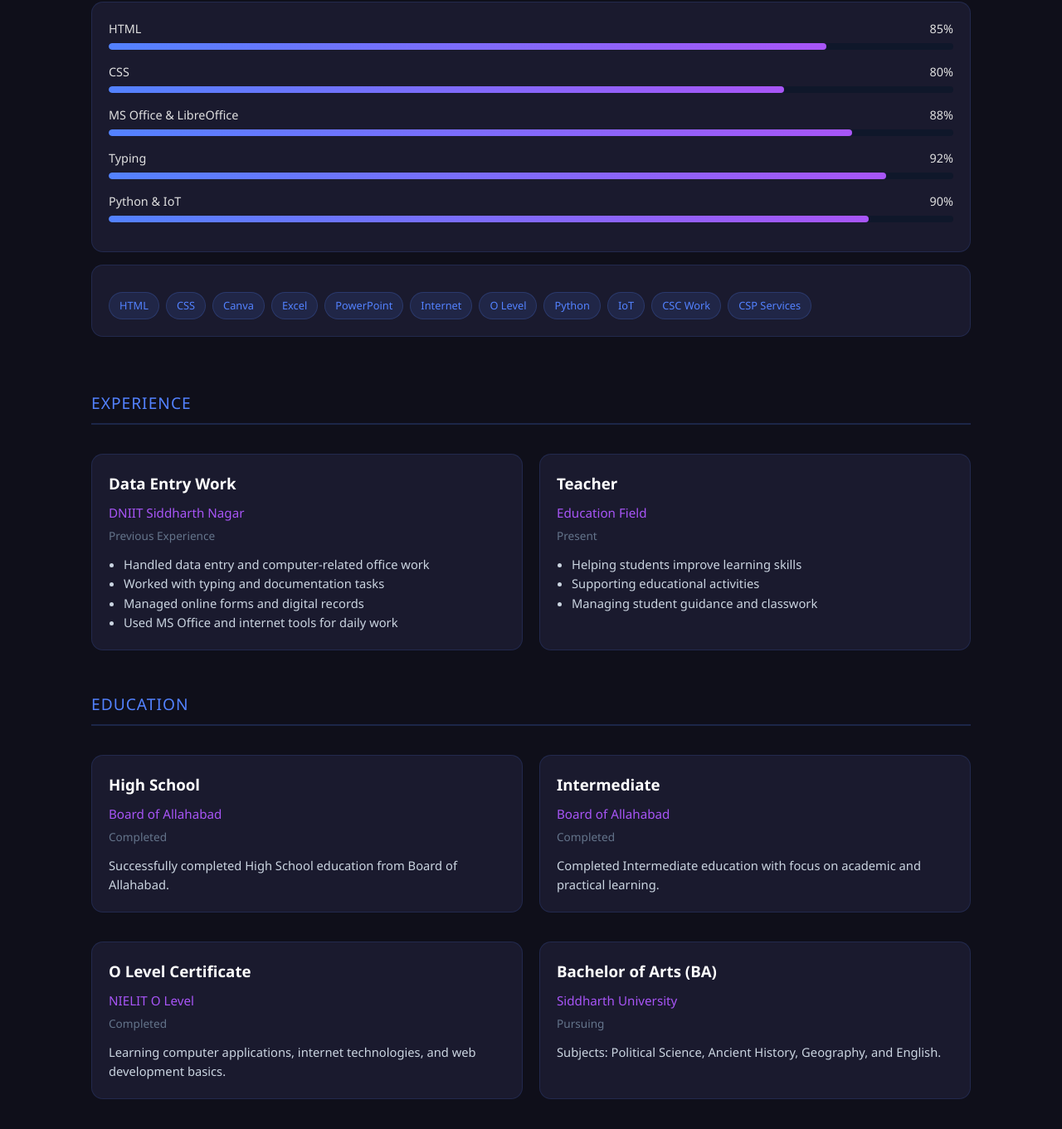
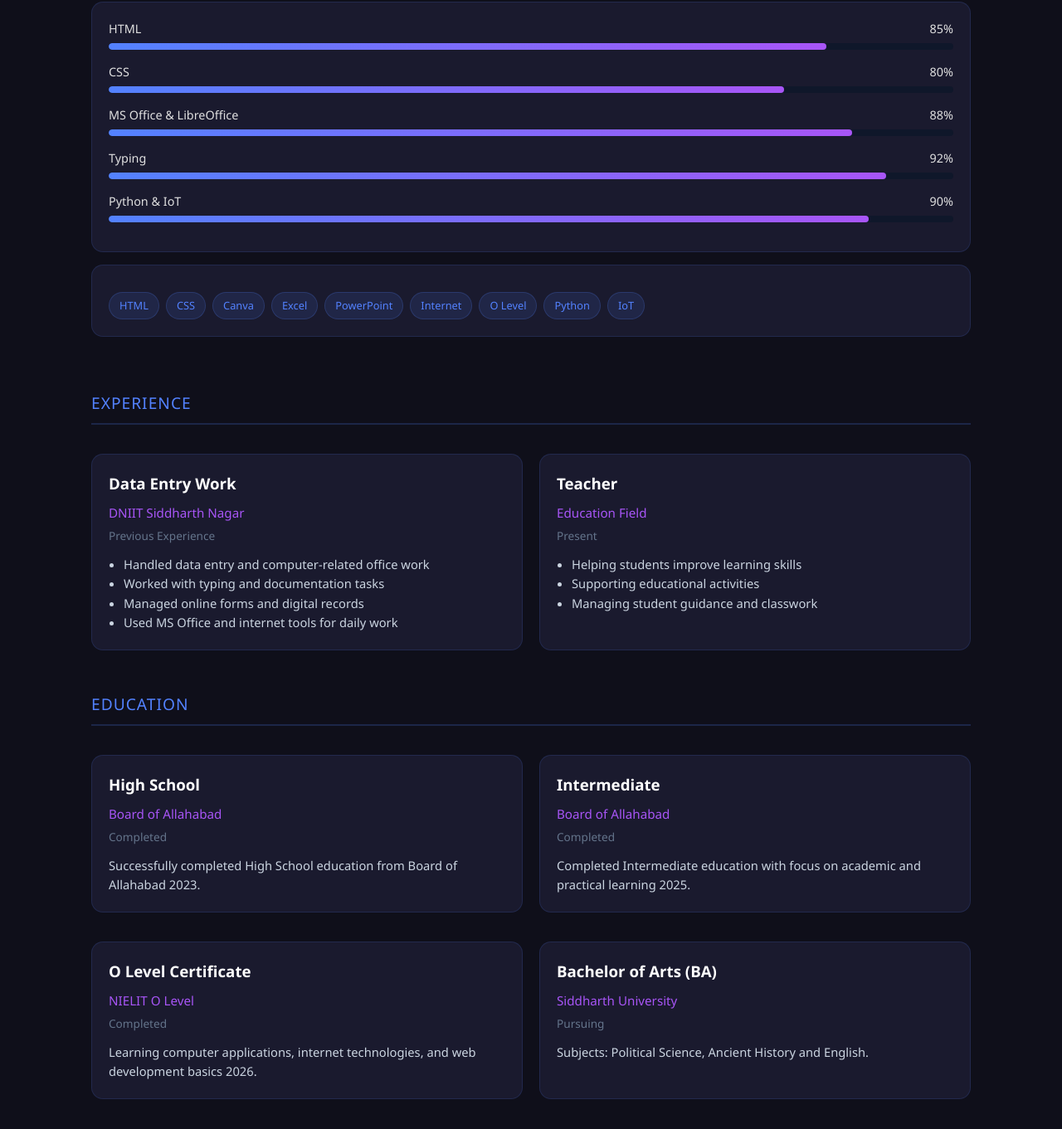
Before and after one commit to devendrapandey2/devendra-portfolio, a plain HTML site: page index.html in a window 1280 px wide. Shown: the part 1436-2797 px from the top of the page at 83% size. Drawn offline with Linux system fonts and the light colour scheme.

```diff
--- a/index.html
+++ b/index.html
@@ -5,7 +5,7 @@
   <meta name="google-site-verification" content="l_BvoEevDuZffkH3VBqFAEmRy_k-RLtdC06_AFcCmac" />
   <meta charset="UTF-8" />
   <meta name="viewport" content="width=device-width, initial-scale=1.0"/>
-  <title>Devendra Pandey | Ultra Portfolio</title>
+  <title>Devendra Pandey | Portfolio</title>
 
   <style>
     * {
@@ -402,7 +402,7 @@
   <h1>DEVENDRA PANDEY</h1>
 
   <p class="tagline">
-    Web Developer • IAS Aspirant • Computer Teacher • Data Operator
+    Web Developer • Computer Teacher • Data Operator
   </p>
 
   <div style="margin-top:20px; position:relative; z-index:1;">
@@ -588,8 +588,6 @@
         <span class="tag">O Level</span>
         <span class="tag">Python</span>
         <span class="tag">IoT</span>
-        <span class="tag">CSC Work</span>
-        <span class="tag">CSP Services</span>
       </div>
     </div>
   </section>
@@ -637,7 +635,7 @@
 
       <p>
         Successfully completed High School education
-        from Board of Allahabad.
+        from Board of Allahabad 2023.
       </p>
     </div>
 
@@ -648,7 +646,7 @@
 
       <p>
         Completed Intermediate education with focus
-        on academic and practical learning.
+        on academic and practical learning 2025.
       </p>
     </div>
 
@@ -659,7 +657,7 @@
 
       <p>
         Learning computer applications, internet technologies,
-        and web development basics.
+        and web development basics 2026.
       </p>
     </div>
 
@@ -669,8 +667,8 @@
       <div class="date">Pursuing</div>
 
       <p>
-        Subjects: Political Science, Ancient History,
-        Geography, and English.
+        Subjects: Political Science, Ancient History
+         and English.
       </p>
     </div>
   </section>
@@ -734,7 +732,7 @@
 
       <p style="margin-bottom:20px; color:#94a3b8;">
         Available for teaching, computer work,
-        website development, CSC/CSP services,
+        website development
         and technical support.
       </p>
 
```
